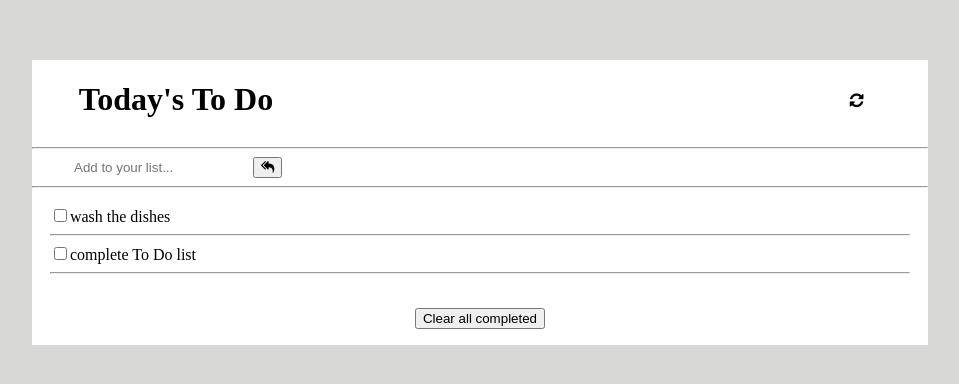
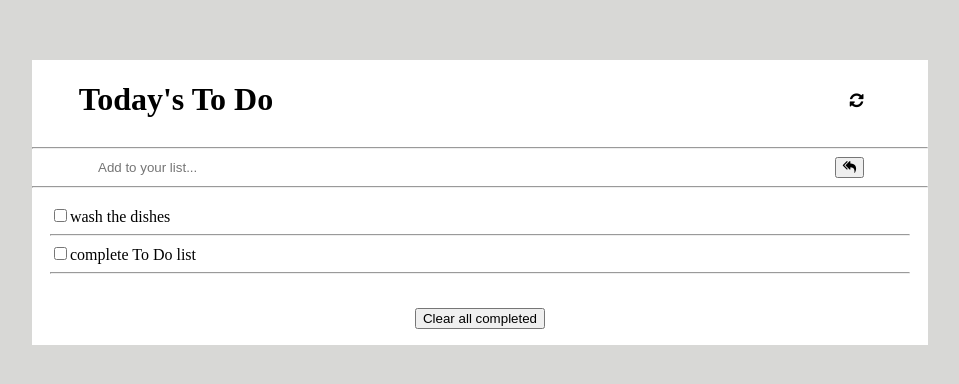
Before and after one commit to AbdelazizSoliman/Todo-list-PeerFeedback, a website built with webpack: page src/index.html in a window 1280 px wide. Shown: the part 130-514 px from the top of the page, without its empty margins (160-1119 px from the left). Built offline with nearby package versions, Linux system fonts and the light colour scheme.

Commit message:
Improve styling

```diff
--- a/src/style.css
+++ b/src/style.css
@@ -33,11 +33,12 @@ main {
 
 #new-task-form {
   display: flex;
-  margin: 0 2.5rem;
+  margin: 0 4rem;
 }
 
 #new-task-input {
   border-style: hidden;
+  flex: 1 1 0%;
 }
 
 .clear {
```
